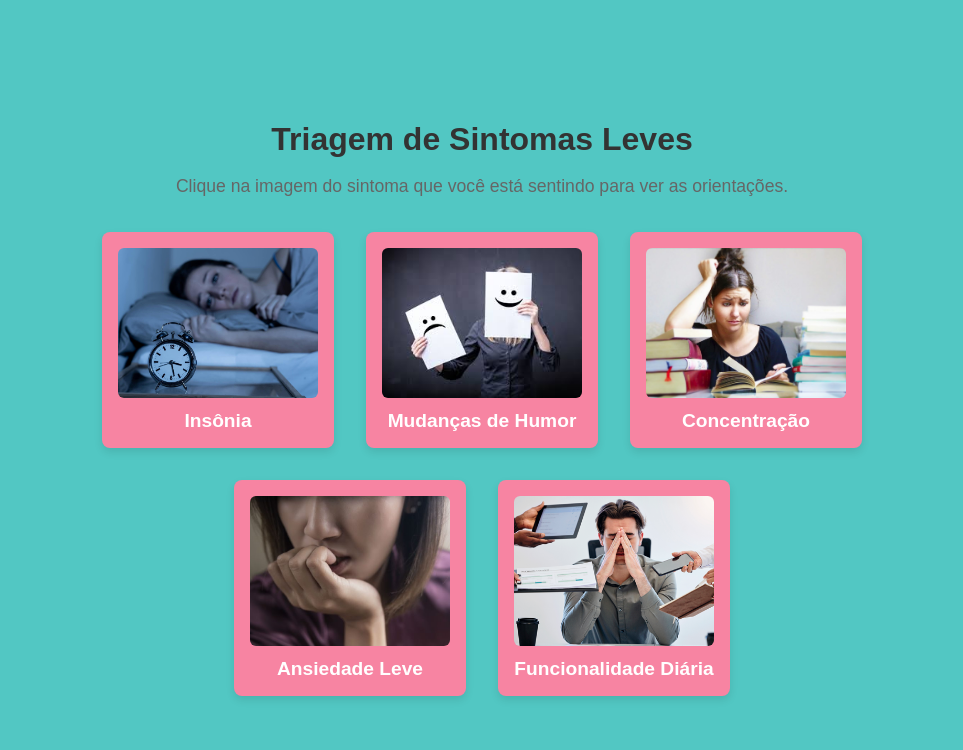
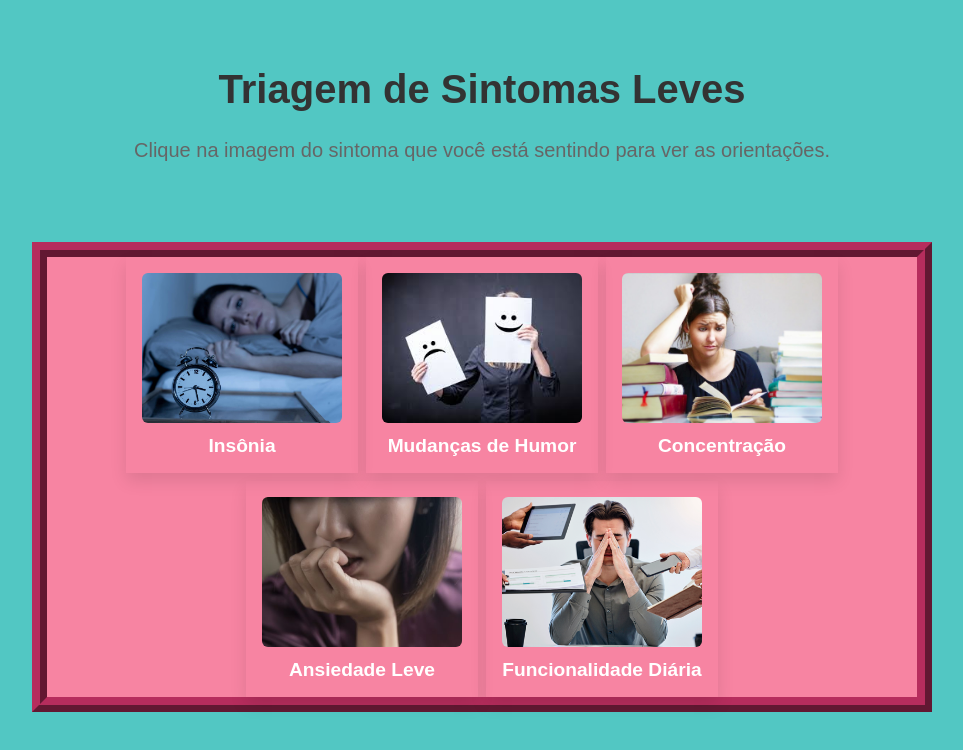
Before and after one commit to jaodograu444/Triagem, a plain HTML site: page html/index.html in a window 1280 px wide. Shown: the whole page, without its empty margins (158-1121 px from the left). Drawn offline with Linux system fonts and the light colour scheme.

Commit message:
Update style.css

```diff
--- a/css/style.css
+++ b/css/style.css
@@ -4,7 +4,7 @@ body {
     display: flex;
     justify-content: center;
     align-items: center;
-    margin-top: 100px;
+    margin-top: 40px;
     text-align: center;
 }
 
@@ -15,27 +15,30 @@ body {
 
 h1 {
     color: #333;
-    margin-bottom: 0.5em;
+    top: 0;
+    font-size: 40px;
 }
 
 p {
     color: #666;
-    font-size: 1.1em;
-    margin-bottom: 2em;
+    font-size: 20px;
 }
 
 .symptom-gallery {
     display: flex;
     flex-wrap: wrap;
-    gap: 2em;
+    gap: 0.5em;
     justify-content: center;
+    background-color: #f784a2;
+    border-style: ridge;
+    border-color: #b62d5d;
+    border-width: 15px;
+    margin-top: 80px;
 }
 
 .symptom-item {
     text-align: center;
-    background-color: #f784a2;
-    border-radius: 8px;
-    box-shadow: 0 4px 8px rgba(0, 0, 0, 0.1);
+    box-shadow: 0 8px 16px rgba(0, 0, 0, 0.1);
     padding: 1em;
     width: 200px;
     text-decoration: none;
@@ -65,12 +68,14 @@ p {
 /* Estilo para as páginas de solução */
 .solution-page {
     background-color: #ffccd1 ;
-    padding: 2em;
-    border-radius: 8px;
+    padding: 1em;
+    border-style: ridge;
+    border-color: #b62d5d;
+    border-width: 15px;
     box-shadow: 0 4px 8px rgba(0, 0, 0, 0.1);
     max-width: 700px;
     text-align: left;
-    margin-top: 60px;
+    margin-top: 40px;
 }
 
 .solution-page h2 {
```
